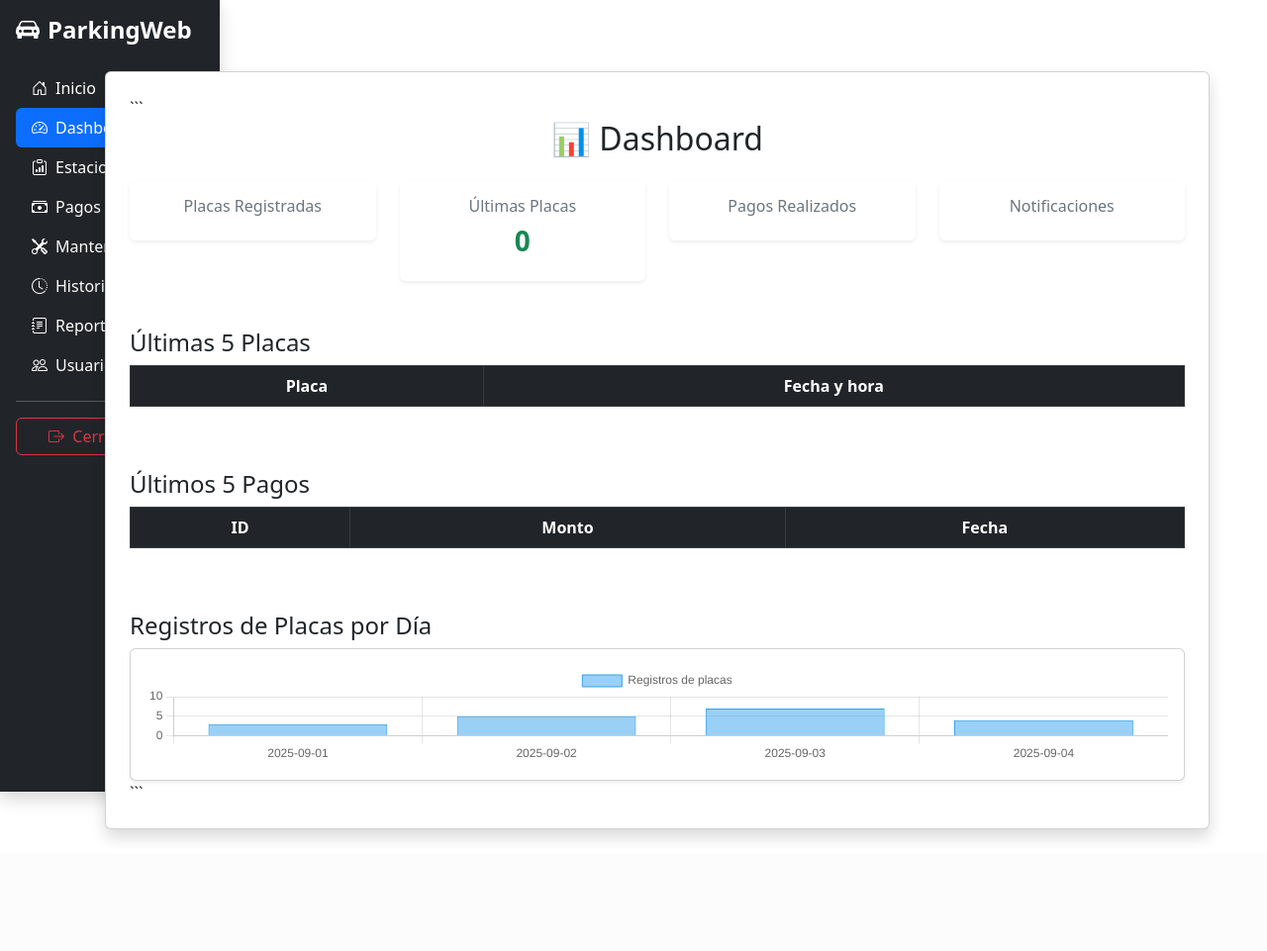
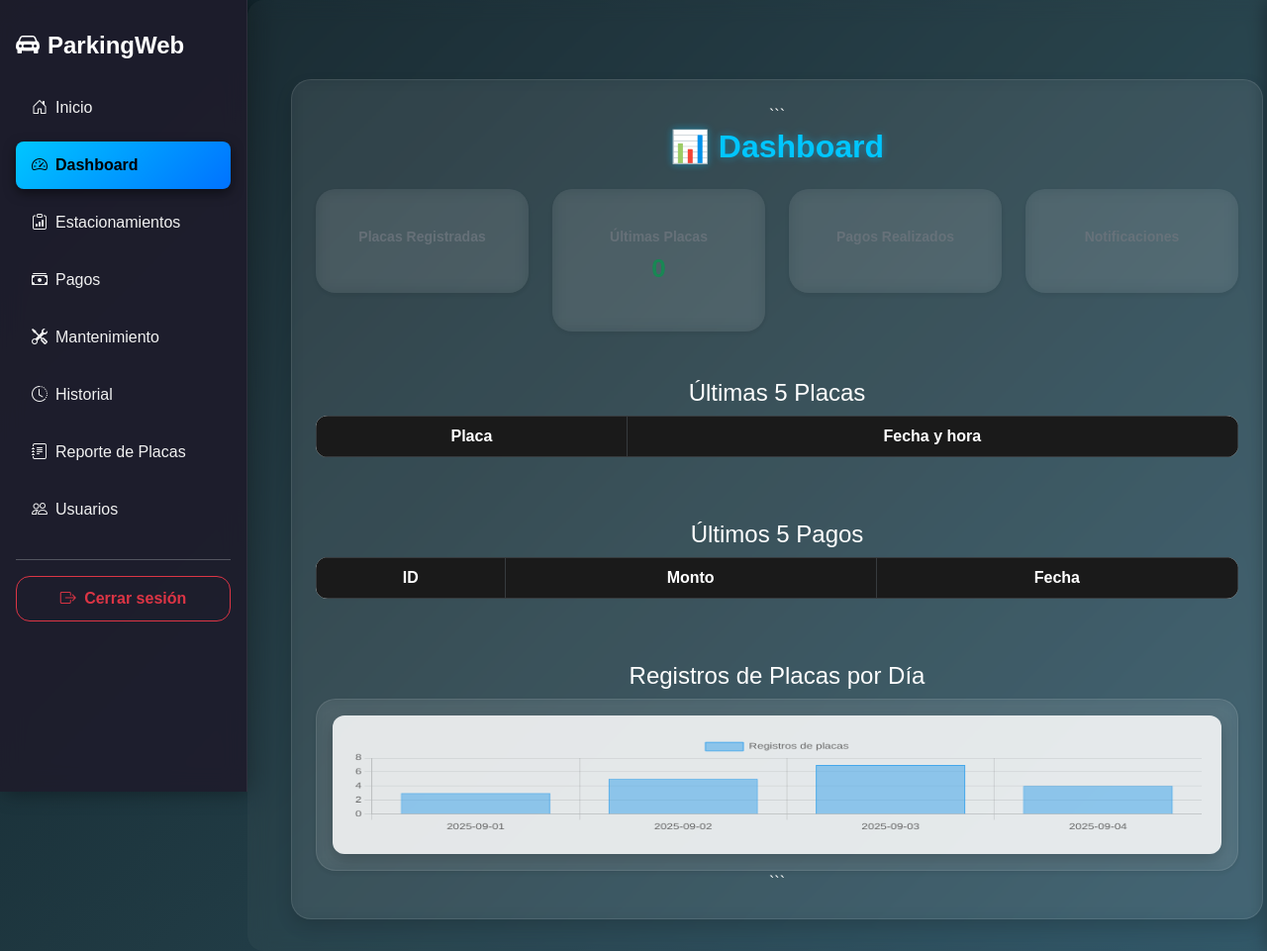
Before and after one commit to AQP-Connectivity/Proyecto-con-Python, a Flask app: page /dashboard in a window 1280 px wide. Shown: the whole page at 99% size. Before the commit the page ends 848 px from the top, so only its background shows below. Run offline with Flask 3, Linux system fonts and the light colour scheme; lists and menus that the app fills with data are empty.

Commit message:
Update base.html
actualizacion

```diff
--- a/Estructura del Proyecto/templates/base.html
+++ b/Estructura del Proyecto/templates/base.html
@@ -9,17 +9,20 @@
   <link href="https://cdn.jsdelivr.net/npm/bootstrap@5.3.0/dist/css/bootstrap.min.css" rel="stylesheet">
   <link href="https://cdn.jsdelivr.net/npm/bootstrap-icons@1.11.3/font/bootstrap-icons.css" rel="stylesheet">
 
+  <!-- Estilos personalizados -->
+  <link rel="stylesheet" href="{{ url_for('static', filename='css/base.css') }}">
+
   <!-- Favicon -->
   <link rel="icon" href="{{ url_for('static', filename='favicon.ico') }}">
 
   {% block extra_css %}{% endblock %}
 </head>
 <body>
-  <div class="d-flex" id="wrapper">
 
+  <div class="d-flex w-100">
     <!-- Sidebar -->
-    <nav id="sidebar" class="bg-dark text-white p-3 vh-100 position-fixed shadow">
-      <div class="d-flex justify-content-between align-items-center mb-4">
+    <nav id="sidebar">
+      <div class="sidebar-header d-flex justify-content-between align-items-center mb-4">
         <h4 class="fw-bold text-white mb-0"><i class="bi bi-car-front-fill me-2"></i>ParkingWeb</h4>
         <button class="btn btn-outline-light btn-sm d-lg-none" id="sidebarToggle">
           <i class="bi bi-list"></i>
@@ -28,42 +31,42 @@
 
       <ul class="nav nav-pills flex-column mb-auto">
         <li class="nav-item">
-          <a href="{{ url_for('index') }}" class="nav-link text-white {% if request.path == '/index' %}active{% endif %}">
+          <a href="{{ url_for('index') }}" class="nav-link {% if request.path == '/index' %}active{% endif %}">
             <i class="bi bi-house-door me-2"></i>Inicio
           </a>
         </li>
         <li>
-          <a href="{{ url_for('dashboard') }}" class="nav-link text-white {% if request.path == '/dashboard' %}active{% endif %}">
+          <a href="{{ url_for('dashboard') }}" class="nav-link {% if request.path == '/dashboard' %}active{% endif %}">
             <i class="bi bi-speedometer2 me-2"></i>Dashboard
           </a>
         </li>
         <li>
-          <a href="{{ url_for('estacionamiento') }}" class="nav-link text-white {% if request.path == '/estacionamiento' %}active{% endif %}">
+          <a href="{{ url_for('estacionamiento') }}" class="nav-link {% if request.path == '/estacionamiento' %}active{% endif %}">
             <i class="bi bi-clipboard-data me-2"></i>Estacionamientos
           </a>
         </li>
         <li>
-          <a href="{{ url_for('pagos') }}" class="nav-link text-white {% if request.path == '/pagos' %}active{% endif %}">
+          <a href="{{ url_for('pagos') }}" class="nav-link {% if request.path == '/pagos' %}active{% endif %}">
             <i class="bi bi-cash-stack me-2"></i>Pagos
           </a>
         </li>
         <li>
-          <a href="{{ url_for('mantenimiento') }}" class="nav-link text-white {% if request.path == '/mantenimiento' %}active{% endif %}">
+          <a href="{{ url_for('mantenimiento') }}" class="nav-link {% if request.path == '/mantenimiento' %}active{% endif %}">
             <i class="bi bi-tools me-2"></i>Mantenimiento
           </a>
         </li>
         <li>
-          <a href="{{ url_for('historial') }}" class="nav-link text-white {% if request.path == '/historial' %}active{% endif %}">
+          <a href="{{ url_for('historial') }}" class="nav-link {% if request.path == '/historial' %}active{% endif %}">
             <i class="bi bi-clock-history me-2"></i>Historial
           </a>
         </li>
         <li>
-          <a href="{{ url_for('registros') }}" class="nav-link text-white {% if request.path == '/registros' %}active{% endif %}">
+          <a href="{{ url_for('registros') }}" class="nav-link {% if request.path == '/registros' %}active{% endif %}">
             <i class="bi bi-journal-text me-2"></i>Reporte de Placas
           </a>
         </li>
         <li>
-          <a href="{{ url_for('usuarios') }}" class="nav-link text-white {% if request.path == '/usuarios' %}active{% endif %}">
+          <a href="{{ url_for('usuarios') }}" class="nav-link {% if request.path == '/usuarios' %}active{% endif %}">
             <i class="bi bi-people me-2"></i>Usuarios
           </a>
         </li>
@@ -79,7 +82,7 @@
     </nav>
 
     <!-- Contenido principal -->
-    <div id="content" class="flex-grow-1 p-4 ms-lg-5">
+    <div id="content" class="flex-grow-1">
       {% block content %}{% endblock %}
     </div>
   </div>
```
